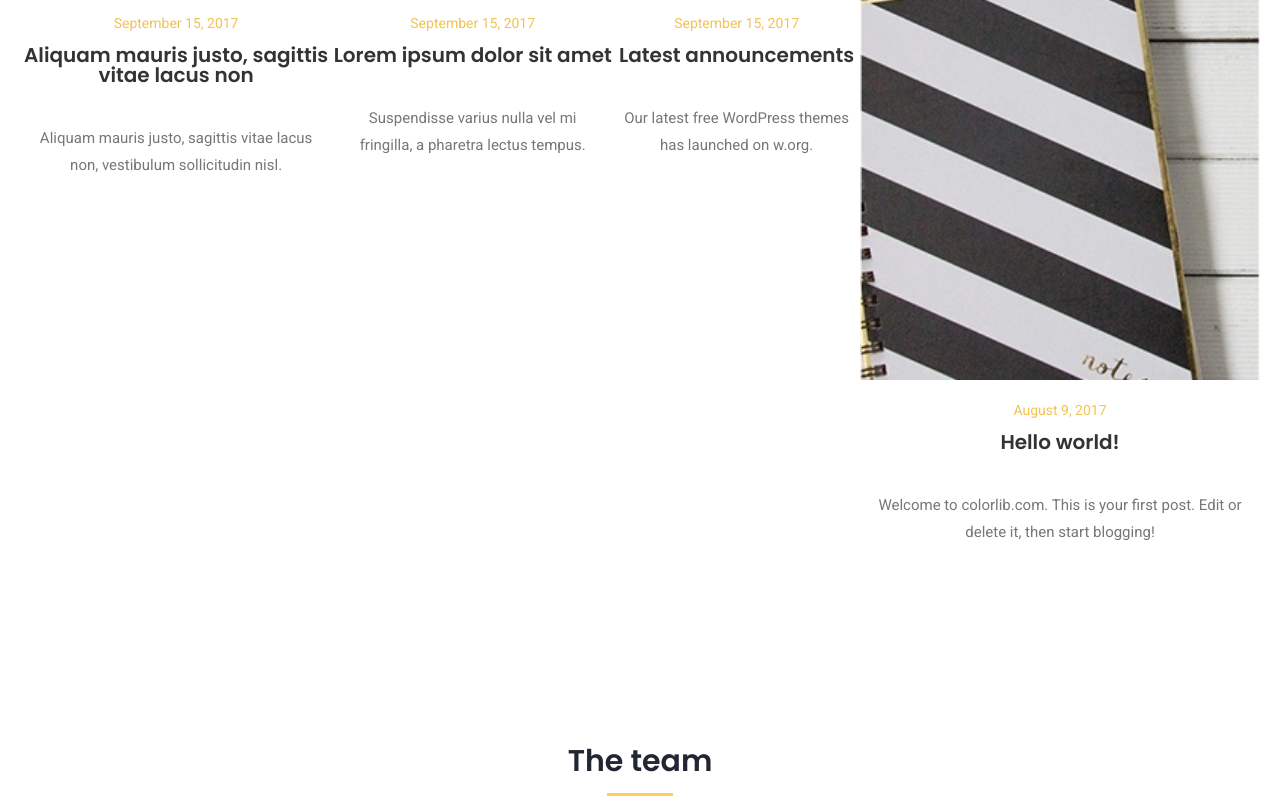
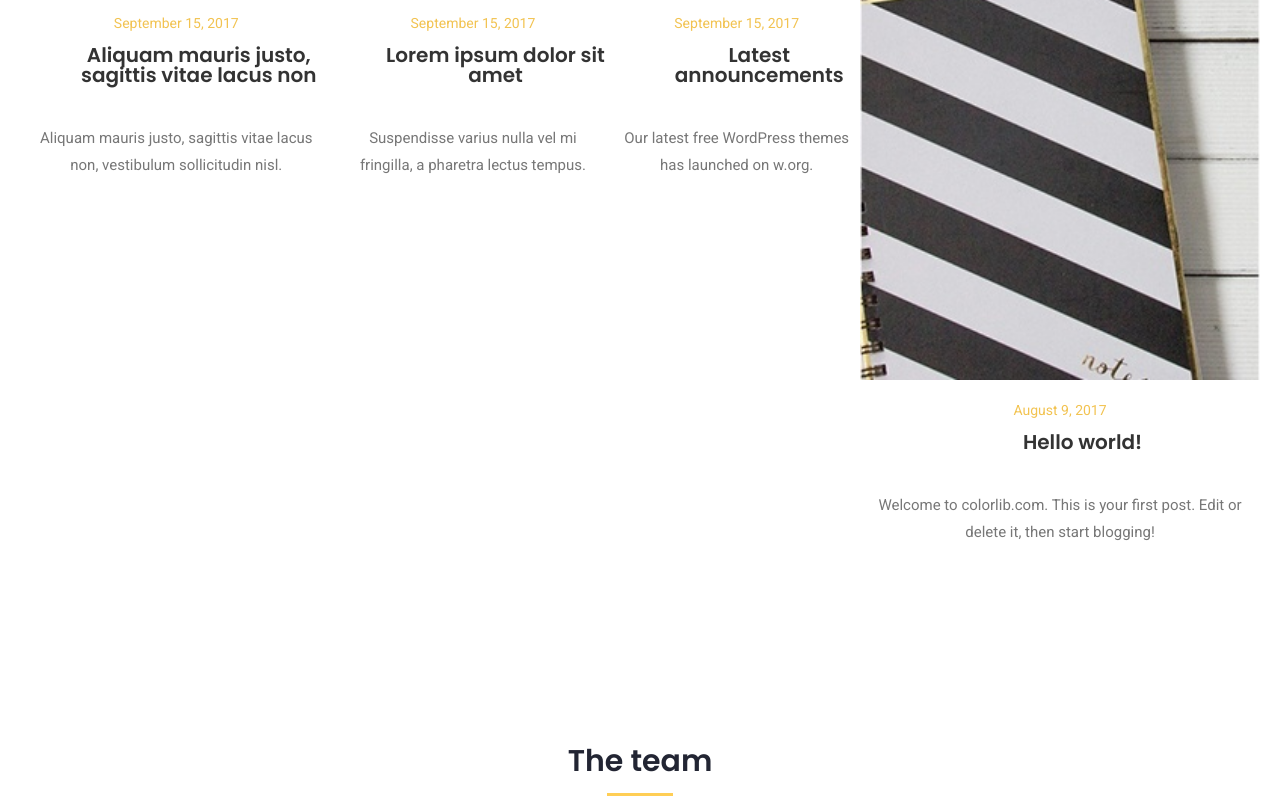
Before and after one commit to TsarykOleg/MyLandingTsarykOleg, a plain HTML site: page index.html in a window 1280 px wide. Shown: the part 2804-3614 px from the top of the page. Drawn offline with Linux system fonts and the light colour scheme.

Commit message:
modified

```diff
--- a/index.html
+++ b/index.html
@@ -310,7 +310,7 @@
                 <img class="image__box" src="image/scott-webb-51542-250x250.jpg" alt="" />
               </a>
               <div class="news__date">September 15, 2017</div>
-              <h2>
+              <h2 class="title__news">
                 <a class="section-news__link"
                   href="https://demo.colorlib.com/pixova-lite/2017/09/15/aliquam-mauris-justo-sagittis-vitae-lacus-non/"
                 >
@@ -330,7 +330,7 @@
                 <img class="image__box" src="image/matt-barrett-339981-250x250.jpg" alt="" />
               </a>
               <div class="news__date">September 15, 2017</div>
-              <h2>
+              <h2 class="title__news">
                 <a class="section-news__link"
                   href="https://demo.colorlib.com/pixova-lite/2017/09/15/lorem-ipsum-dolor-sit-amet/"
                 >
@@ -350,7 +350,7 @@
                 <img class="image__box" src="image/customize-250x250.jpg" alt="" />
               </a>
               <div class="news__date">September 15, 2017</div>
-              <h2>
+              <h2 class="title__news">
                 <a class="section-news__link"
                   href="https://demo.colorlib.com/pixova-lite/2017/09/15/latest-announcements/"
                 >
@@ -367,7 +367,7 @@
                 <img class="image__box" src="image/rand-4.jpg" alt="Hello world!" />
               </a>
               <div class="news__date">August 9, 2017</div>
-              <h2>
+              <h2 class="title__news">
                 <a class="section-news__link"
                   href="https://demo.colorlib.com/pixova-lite/2017/08/09/hello-world/"
                 >
--- a/styles.scss
+++ b/styles.scss
@@ -558,6 +558,7 @@ a {
   font-weight: 600;
   margin-bottom: 40px;
   margin-top: 15px;
+  margin-left: 15px;
   font-family: Poppins;
   text-align: center;
 }
@@ -577,6 +578,10 @@ a {
   font-family: Roboto;
   text-align: center;
   margin-top: 20px;
+}
+
+.title__news {
+  margin-left: 30px;
 }
 
 .news__text {
```
Also changed, not shown: styles.css, 1 other file.
